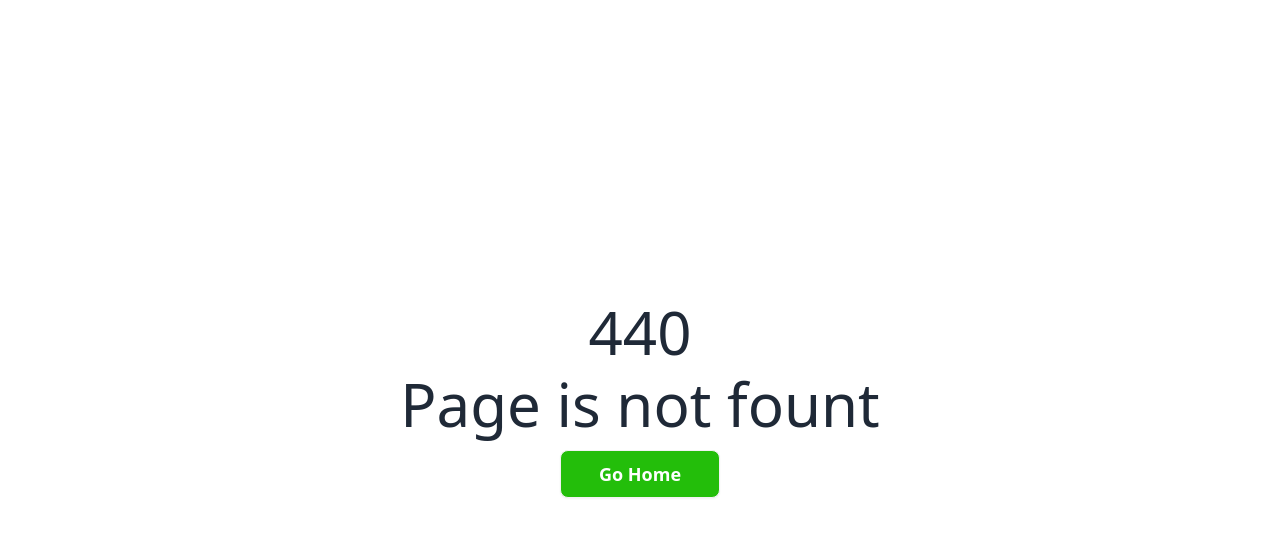
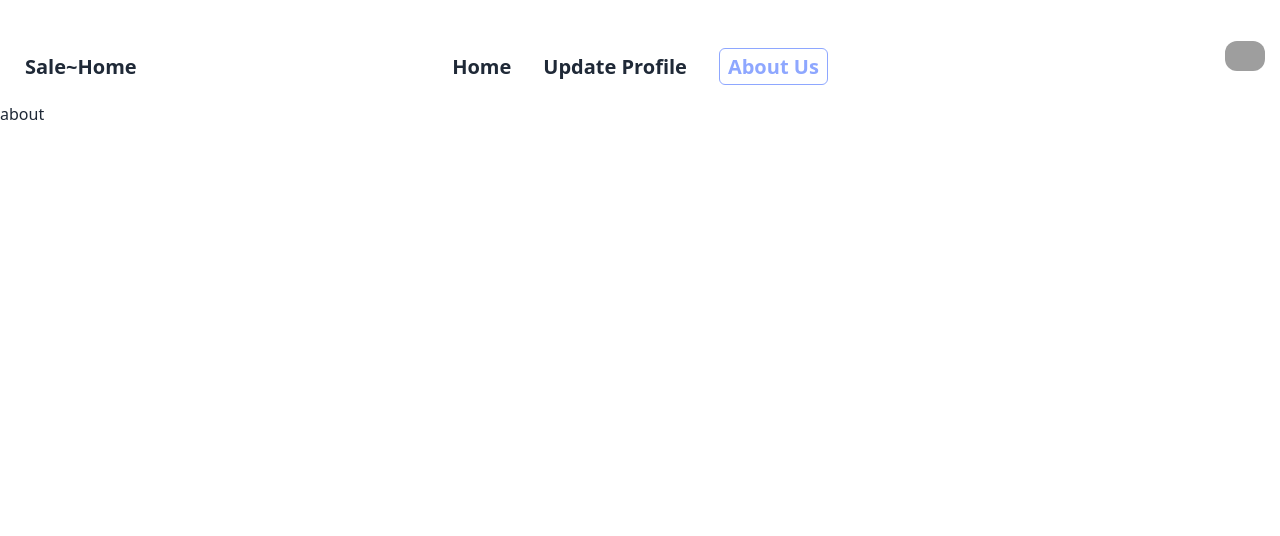
Before and after one commit to Sakibft/Sale-Home-.-com-, a React (Vite) app: page /about in a window 1280 px wide. Shown: the top 536 px of the page. Built offline with nearby package versions, Linux system fonts and the light colour scheme; grey boxes are pictures that could not be loaded.

Commit message:
completed dainamic title and change navbar style and added a new project name also added about page

```diff
--- a/package.json
+++ b/package.json
@@ -15,6 +15,7 @@
     "match-sorter": "^6.3.4",
     "react": "^18.2.0",
     "react-dom": "^18.2.0",
+    "react-helmet-async": "^2.0.4",
     "react-icons": "^5.0.1",
     "react-router-dom": "^6.22.3",
     "react-toastify": "^10.0.5",
--- /dev/null
+++ b/src/Pages/About/About.jsx
@@ -0,0 +1,16 @@
+import { Helmet } from "react-helmet-async";
+
+
+
+const About = () => {
+  return (
+    <div>
+      <Helmet>
+        <title>sale home | about</title>
+      </Helmet>
+      <h1>about</h1>
+    </div>
+  );
+};
+
+export default About;
--- a/src/Pages/Home/Home.jsx
+++ b/src/Pages/Home/Home.jsx
@@ -1,3 +1,4 @@
+import { Helmet } from "react-helmet-async";
 import Banner from "../../components/Banner";
 
 
@@ -5,6 +6,9 @@ import Banner from "../../components/Banner";
 const Home = () => {
   return (
     <div>
+      <Helmet>
+        <title>Sale Home | Home</title>
+      </Helmet>
    <Banner></Banner>
 
     </div>
--- a/src/Pages/Login.jsx
+++ b/src/Pages/Login.jsx
@@ -3,58 +3,63 @@ import { Link } from "react-router-dom";
 import { IoMdEye } from "react-icons/io";
 import { IoMdEyeOff } from "react-icons/io";
 import UseAuth from "../Hooks/UseAuth";
+import { Helmet } from "react-helmet-async";
 
 const Login = () => {
   const [showPassword, setShowPassword] = useState(false);
-  const [error,setError]=useState('');
-  const [success,setSuccess]=useState('');
+  const [error, setError] = useState("");
+  const [success, setSuccess] = useState("");
   console.log(error);
   console.log(success);
- if(success){
-  alert('success')
+  if (success) {
+    alert("success");
   }
- if(error){
-   alert(error)
+  if (error) {
+    alert(error);
   }
-  const {loginUser,loginWithGitHub,loginWithGoogle} = UseAuth();
-  const handleLogin = e =>{
+  const { loginUser, loginWithGitHub, loginWithGoogle } = UseAuth();
+  const handleLogin = (e) => {
     // login
-    e.preventDefault()
+    e.preventDefault();
     const form = new FormData(e.target);
-    const email = form.get('email');
-    const password = form.get('password');
-    setError('');
-    setSuccess('');
-    loginUser(email,password)
-    .then(result => {
-      setSuccess(result)
+    const email = form.get("email");
+    const password = form.get("password");
+    setError("");
+    setSuccess("");
+    loginUser(email, password)
+      .then((result) => {
+        setSuccess(result);
       })
-    .catch(error => {
-      setError(error.message)
-    })
-  }
+      .catch((error) => {
+        setError(error.message);
+      });
+  };
   // loginWithGitHub
-  const handleGitHub = () =>{
+  const handleGitHub = () => {
     loginWithGitHub()
-    .then(result => {
+      .then((result) => {
         console.log(result.user);
       })
-    .catch(error => {
+      .catch((error) => {
         console.error(error.message);
+      });
+  };
+  // loginWithGoogle
+  const handleGoogle = () => {
+    loginWithGoogle()
+      .then((result) => {
+        console.log(result.user);
       })
-  }
-  // loginWithGoogle
-  const handleGoogle = () =>{
-    loginWithGoogle()
-    .then(result => {
-    console.log(result.user)
-    })
-    .catch(error => {
+      .catch((error) => {
         console.error(error.message);
-    })
-  }
+      });
+  };
+
   return (
     <div>
+      <Helmet>
+        <title>sale home | login</title>
+      </Helmet>
       <div className="container mx-auto flex  items-center justify-center mt-12">
         <div className=" w-full overflow-hidden rounded-xl   flex justify-center items-center   lg:h-[80%] ">
           {/* input side  */}
@@ -62,7 +67,10 @@ const Login = () => {
             <h2 className="pb-8 text-center text-3xl font-bold text-[#8EA7E9]">
               Login Now !
             </h2>
-            <form onSubmit={handleLogin} className="flex  w-full flex-col items-center justify-center gap-4">
+            <form
+              onSubmit={handleLogin}
+              className="flex  w-full flex-col items-center justify-center gap-4"
+            >
               <input
                 className="w-[80%] rounded-lg border border-[#8EA7E9] px-6 py-2 focus:outline-none focus:ring-2 focus:ring-[#8EA7E9]/50 md:w-[60%]"
                 type="email"
@@ -131,7 +139,8 @@ const Login = () => {
                   <path d="M16.318 13.714v5.484h9.078c-0.37 2.354-2.745 6.901-9.078 6.901-5.458 0-9.917-4.521-9.917-10.099s4.458-10.099 9.917-10.099c3.109 0 5.193 1.318 6.38 2.464l4.339-4.182c-2.786-2.599-6.396-4.182-10.719-4.182-8.844 0-16 7.151-16 16s7.156 16 16 16c9.234 0 15.365-6.49 15.365-15.635 0-1.052-0.115-1.854-0.255-2.651z"></path>
                 </svg>
               </button>
-              <button onClick={handleGitHub}
+              <button
+                onClick={handleGitHub}
                 aria-label="Log in with GitHub"
                 className="p-3 rounded-full hover:bg-[#8EA7E9]"
               >
@@ -156,7 +165,6 @@ const Login = () => {
                   <path d="M21.95 5.005l-3.306-.004c-3.206 0-5.277 2.124-5.277 5.415v2.495H10.05v4.515h3.317l-.004 9.575h4.641l.004-9.575h3.806l-.003-4.514h-3.803v-2.117c0-1.018.241-1.533 1.566-1.533l2.366-.001.01-4.256z"></path>
                 </svg>
               </button>
-
             </div>
           </div>
         </div>
--- a/src/Pages/Register.jsx
+++ b/src/Pages/Register.jsx
@@ -2,54 +2,58 @@ import { useState } from "react";
 import { IoMdEye, IoMdEyeOff } from "react-icons/io";
 import { Link } from "react-router-dom";
 import UseAuth from "../Hooks/UseAuth";
-import { ToastContainer  } from 'react-toastify';
+import { ToastContainer } from "react-toastify";
+import { Helmet } from "react-helmet-async";
 
 const Register = () => {
-  const {createUser}=UseAuth();
+  const { createUser } = UseAuth();
 
   const [showPassword, setShowPassword] = useState(false);
-  const [error,setError]=useState('');
-  const [sucess, setSuccess]=useState('');
-  if(sucess){
-     alert('added successfully')
+  const [error, setError] = useState("");
+  const [sucess, setSuccess] = useState("");
+  if (sucess) {
+    alert("added successfully");
   }
-  if(error){
-    alert(error)
+  if (error) {
+    alert(error);
   }
   console.log(error);
   console.log(sucess);
-  const handleRegister = e => {
+  const handleRegister = (e) => {
     // reset erro
-  setError('');
-  setSuccess('');
+    setError("");
+    setSuccess("");
     e.preventDefault();
     const form = new FormData(e.target);
-    const email = form.get('email');
-    const password = form.get('password');
-    if(password.length<6){
-      setError('Password should be at least 6 characters')
-      return ;
+    const email = form.get("email");
+    const password = form.get("password");
+    if (password.length < 6) {
+      setError("Password should be at least 6 characters");
+      return;
     }
-    if (!/[A-Z]/.test(password)){
-      setError('Must have one uppercase letter  ')
-      return ;
+    if (!/[A-Z]/.test(password)) {
+      setError("Must have one uppercase letter  ");
+      return;
     }
-    if(!/[a-z]/.test(password)){
-      setError('Must have one lowercase letter')
+    if (!/[a-z]/.test(password)) {
+      setError("Must have one lowercase letter");
     }
     console.log(password);
-    createUser(email,password)
-    .then(result => {
-       setSuccess(result)
+    createUser(email, password)
+      .then((result) => {
+        setSuccess(result);
+      })
+      .catch((error) => {
+        setError(error.message);
+      });
+    console.log(email);
+  };
 
-    })
-    .catch(error => {
-      setError(error.message)
-    })
-    console.log(email);
-  }
   return (
     <div className="container mx-auto">
+      <Helmet>
+        <title>sale home | register</title>
+      </Helmet>
       <div className="flex h-[700px] items-center justify-center ">
         <div className="flex h-full w-full overflow-hidden rounded-xl shadow-md   ">
           {/* register design side  */}
@@ -60,7 +64,7 @@ const Register = () => {
             <div className="absolute left-[50%] top-[22%] h-24 w-24 -translate-x-1/2 rounded-full  bg-gradient-to-br from-white via-[#9eb6f8] to-[#6585dd]"></div>
             <div className="space-y-2 text-center">
               <h2 className="text-3xl font-medium text-white/80 ">
-                Welcome Back to Homely~Habitats
+                Welcome Back to Homely_Habitats
               </h2>
               <p className="animate-pulse text-sm text-white/60">
                 Please Enter You Information
@@ -72,13 +76,15 @@ const Register = () => {
             <h2 className="pb-8 text-center text-3xl font-bold text-[#8EA7E9]">
               Register Here
             </h2>
-            <form onSubmit={handleRegister} className="flex  w-full flex-col items-center justify-center gap-4">
+            <form
+              onSubmit={handleRegister}
+              className="flex  w-full flex-col items-center justify-center gap-4"
+            >
               <input
                 className="w-[80%] rounded-lg border border-[#8EA7E9] px-6 py-2 focus:outline-none focus:ring-2 focus:ring-[#8EA7E9]/50 md:w-[60%]"
                 type="text"
                 placeholder="Name"
                 name="name"
-
               />
               <input
                 className="w-[80%] rounded-lg border border-[#8EA7E9] px-6 py-2 focus:outline-none focus:ring-2 focus:ring-[#8EA7E9]/50 md:w-[60%]"
--- a/src/Pages/UpdataProfile/UpdateProfile.jsx
+++ b/src/Pages/UpdataProfile/UpdateProfile.jsx
@@ -1,8 +1,13 @@
+import { Helmet } from "react-helmet-async";
+
 
 
 const UpdateProfile = () => {
   return (
     <div>
+      <Helmet>
+        <title>sale home-Up/Profile</title>
+      </Helmet>
       <h1>update profile</h1>
     </div>
   );
--- a/src/Routes/Routes.jsx
+++ b/src/Routes/Routes.jsx
@@ -6,6 +6,7 @@ import Home from "../Pages/Home/Home";
 import UpdateProfile from "../Pages/UpdataProfile/UpdateProfile";
 import Login from "../Pages/Login";
 import Register from "../Pages/Register";
+import About from "../Pages/About/About";
 
 const router = createBrowserRouter([
   {
@@ -28,6 +29,10 @@ const router = createBrowserRouter([
 {
   path:'/register',
   element:<Register></Register>
+},
+{
+  path:'/about',
+  element:<About></About>
 }
     ]
   },
--- a/src/components/Nav.jsx
+++ b/src/components/Nav.jsx
@@ -30,9 +30,9 @@ const Nav = () => {
             ? "text-[#8EA7FF]  border px-2 py-1 border-[#8EA7FF] rounded-md   font-semibold text-xl  "
             : "font-semibold text-xl  "
         }
-        to="/extra"
+        to="/about"
       >
-        Extra
+        About Us
       </NavLink>
     </div>
   );
@@ -58,9 +58,10 @@ const Nav = () => {
           </div>
           <ul
             tabIndex={0}
-            className="menu menu-sm dropdown-content mt-3 z-[1] p-2 shadow bg-base-100 rounded-box w-52"
+            className=" dropdown-content  z-[1]   rounded-box flex w-48  justify-between"
           >
-            <NavLink
+           <li>
+           <NavLink
               className={({ isActive }) =>
                 isActive
                   ? "text-[#8EA7FF]  border lg:px-2 py-1 border-[#8EA7FF] rounded-md   font-semibold md:text-xl  "
@@ -70,7 +71,9 @@ const Nav = () => {
             >
               Home
             </NavLink>
-            <NavLink
+           </li>
+           <li>
+           <NavLink
               className={({ isActive }) =>
                 isActive
                   ? "text-[#8EA7FF]  border px-2 py-1 border-[#8EA7FF] rounded-md   font-semibold md:text-xl  "
@@ -78,21 +81,24 @@ const Nav = () => {
               }
               to="/update"
             >
-              Update Profile
+              Up-Profile
             </NavLink>
-            <NavLink
+           </li>
+           <li>
+           <NavLink
               className={({ isActive }) =>
                 isActive
                   ? "text-[#8EA7FF]  border px-2 py-1 border-[#8EA7FF] rounded-md   font-semibold md:text-xl  "
                   : "font-semibold md:text-xl  "
               }
-              to="/extra"
+              to="/about"
             >
-              Extra
+              About
             </NavLink>
+           </li>
           </ul>
         </div>
-        <a className="btn btn-ghost text-xl">Homely~Habitats </a>
+        <a className="btn btn-ghost text-xl">Sale~Home</a>
       </div>
       <div className="navbar-center hidden md:flex">
         <ul className="menu menu-horizontal px-1">{navLinks}</ul>
```
Also changed, not shown: src/main.jsx (+13 -14 lines), firebase.json (added), 2 other files (tests, documents, lock files or other folders). Lines whose indentation alone changed are shown as unchanged.
